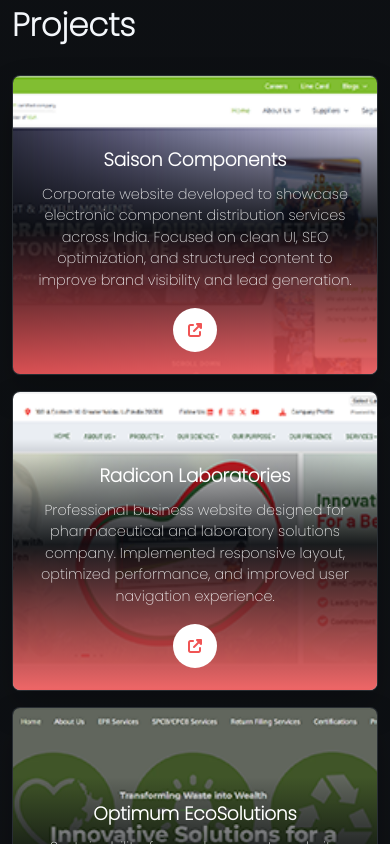
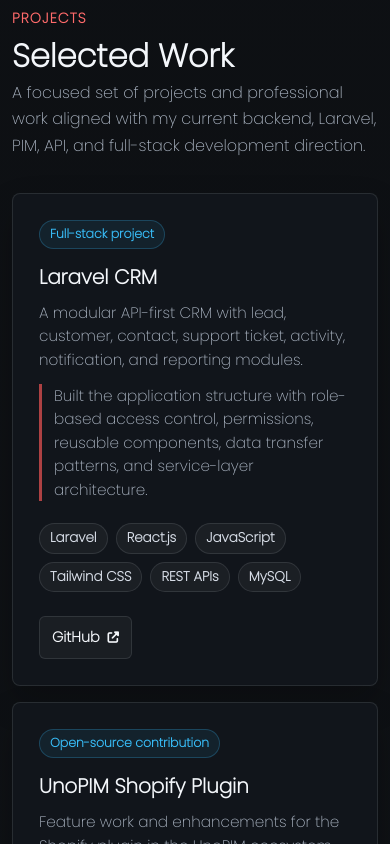
Before and after one commit to DevrajJaiswal/MyPortfolio, a React (Vite) app: page / in a window 390 px wide. Shown: the part 6000-6844 px from the top of the page. Built offline with nearby package versions, Linux system fonts and the light colour scheme.

Commit message:
feat: update projects

```diff
--- a/src/components/sections/Projects.jsx
+++ b/src/components/sections/Projects.jsx
@@ -4,55 +4,65 @@
 function Projects() {
     const projects = [
         {
-            title: "Saison Components",
-            description: "Corporate website developed to showcase electronic component distribution services across India. Focused on clean UI, SEO optimization, and structured content to improve brand visibility and lead generation.",
-            previewImage: "/images/saison.png",
-            url: "https://saisoncomponents.com"
+            title: 'Laravel CRM',
+            type: 'Full-stack project',
+            description: 'A modular API-first CRM with lead, customer, contact, support ticket, activity, notification, and reporting modules.',
+            contribution: 'Built the application structure with role-based access control, permissions, reusable components, data transfer patterns, and service-layer architecture.',
+            tags: ['Laravel', 'React.js', 'JavaScript', 'Tailwind CSS', 'REST APIs', 'MySQL'],
+            links: [
+                {
+                    label: 'GitHub',
+                    url: 'https://github.com/DevrajJaiswal/laravel-crm',
+                },
+            ],
         },
         {
-            title: "Radicon Laboratories",
-            description: "Professional business website designed for pharmaceutical and laboratory solutions company. Implemented responsive layout, optimized performance, and improved user navigation experience.",
-            previewImage: "/images/radicon.png",
-            url: "https://radiconlab.com"
+            title: 'UnoPIM Shopify Plugin',
+            type: 'Open-source contribution',
+            description: 'Feature work and enhancements for the Shopify plugin in the UnoPIM ecosystem.',
+            contribution: 'Contributed new features and improved existing plugin functionality for product data workflows.',
+            tags: ['UnoPIM', 'Shopify', 'PHP', 'Laravel', 'APIs'],
+            links: [
+                {
+                    label: 'GitHub',
+                    url: 'https://github.com/unopim/shopify-connector',
+                },
+            ],
         },
         {
-            title: "Optimum EcoSolutions",
-            description: "Sustainability-focused corporate website built with modern UI design. Enhanced digital presence with service-based structure and mobile-first responsiveness.",
-            previewImage: "/images/Optimum ecosolutions.png",
-            url: "https://optimumecosolutions.in"
+            title: 'Saison Components Website',
+            type: 'Business website',
+            description: 'Company website work focused on responsive design, performance, content updates, and user experience.',
+            contribution: 'Maintained the website, managed content, supported SEO improvements, and handled web-related technical support.',
+            tags: ['HTML', 'CSS', 'PHP', 'WordPress', 'SEO'],
+            links: [
+                {
+                    label: 'Live Site',
+                    url: 'https://saisoncomponents.com',
+                },
+            ],
         },
-        {
-            title: "Optimum Motors",
-            description: "Business website developed for automotive division under Optimum Group. Designed product showcase layout and improved digital branding with structured information flow.",
-            previewImage: "/images/Optimum motors.png",
-            url: "https://optimumgroups.in"
-        },
-        {
-            title: "News Portal",
-            description: "Full-stack News Portal built using PHP, MySQL, HTML, CSS, and Bootstrap. Features include user authentication, News post management, News category filtering, and role-based access (Admin & Normal User).",
-            previewImage: "/images/bg.jpg",
-            url: "https://github.com/DevrajJaiswal/News-Portal"
-        },
-        {
-            title: "Wroley E-Scooter",
-            description: "Modern landing page created for electric scooter brand using responsive design principles. Focused on product highlighting, smooth animations, and optimized loading performance.",
-            previewImage: "/images/Wroley e-scooter.png",
-            url: "https://wroley-e-scooter.netlify.app"
-        }
     ]
+
     return (
         <>
             <section id="projects">
                 <div className="container">
+                    <p className="section-kicker" data-aos="flip-up" data-aos-duration="1000">
+                        Projects
+                    </p>
                     <h2 className="section-title" data-aos="flip-up" data-aos-duration="1000">
-                        Projects
+                        Selected Work
                     </h2>
+                    <p className="section-intro">
+                        A focused set of projects and professional work aligned with my current
+                        backend, Laravel, PIM, API, and full-stack development direction.
+                    </p>
+
                     <div className="project-list">
-                        {
-                            projects.map((project, index) =>
-                                <ProjectCard key={index} project={project} />
-                            )
-                        }
+                        {projects.map((project) => (
+                            <ProjectCard key={project.title} project={project} />
+                        ))}
                     </div>
                 </div>
             </section>
--- a/src/components/ui/ProjectCard.jsx
+++ b/src/components/ui/ProjectCard.jsx
@@ -1,20 +1,32 @@
 import React from 'react'
-import { Link } from 'react-router-dom'
 
 function ProjectCard({ project }) {
     return (
-        <>
-            <div className="project" data-aos="fade-up" data-aos-anchor-placement="top-bottom" data-aos-offset="200">
-                <img src={project.previewImage} alt="" />
-                <div className="layer">
-                    <h3>{project.title}</h3>
-                    <div className="para">
-                        <p>{project.description}</p>
-                    </div>
-                    <Link to={project.url} target="_blank"><i className="fa-solid fa-up-right-from-square"></i></Link>
+        <article className="project" data-aos="fade-up" data-aos-anchor-placement="top-bottom" data-aos-offset="200">
+            <div className="project-content">
+                <p className="project-type">{project.type}</p>
+                <h3>{project.title}</h3>
+                <p>{project.description}</p>
+                <p className="project-contribution">{project.contribution}</p>
+
+                <ul className="skill-tags project-tags" aria-label={`${project.title} technologies`}>
+                    {project.tags.map((tag) => (
+                        <li key={tag}>{tag}</li>
+                    ))}
+                </ul>
+            </div>
+
+            {project.links.length > 0 && (
+                <div className="project-links">
+                    {project.links.map((link) => (
+                        <a key={link.url} href={link.url} target="_blank" rel="noreferrer">
+                            {link.label}
+                            <i className="fa-solid fa-up-right-from-square" aria-hidden="true"></i>
+                        </a>
+                    ))}
                 </div>
-            </div>
-        </>
+            )}
+        </article>
     )
 }
 
--- a/src/index.css
+++ b/src/index.css
@@ -702,76 +702,99 @@
 
 .project-list {
   display: grid;
-  grid-template-columns: repeat(auto-fit, minmax(min(100%, 280px), 1fr));
+  grid-template-columns: repeat(auto-fit, minmax(min(100%, 320px), 1fr));
   gap: 24px;
-  margin-top: 32px;
+  margin-top: 34px;
 }
 
 .project-list .project {
-  position: relative;
-  height: 270px;
-  overflow: hidden;
+  display: flex;
+  flex-direction: column;
+  justify-content: space-between;
+  min-height: 100%;
+  padding: 26px;
+  transition:
+    transform 180ms ease,
+    border-color 180ms ease,
+    background 180ms ease;
 }
 
-.project-list .project img {
-  width: 100%;
-  height: 100%;
-  object-fit: cover;
-  transition: transform 450ms ease;
+.project-list .project:hover {
+  transform: translateY(-5px);
+  border-color: rgba(240, 84, 84, 0.42);
+  background: var(--surface-soft);
 }
 
-.project .layer {
-  position: absolute;
-  inset: auto 0 0;
-  display: flex;
-  align-items: center;
-  justify-content: end;
-  flex-direction: column;
-  min-height: 62%;
-  padding: 22px;
-  background: linear-gradient(180deg, rgba(9, 11, 15, 0), rgba(9, 11, 15, 0.93) 42%, rgba(240, 84, 84, 0.88));
-  text-align: center;
-  transform: translateY(48%);
-  transition: transform 260ms ease;
+.project-type {
+  width: fit-content;
+  margin-bottom: 16px;
+  border: 1px solid rgba(56, 189, 248, 0.24);
+  border-radius: 999px;
+  background: rgba(56, 189, 248, 0.08);
+  color: var(--accent-cool);
+  padding: 6px 10px;
+  font-size: 0.78rem;
+  font-weight: 850;
+  line-height: 1.2;
 }
 
-.project .layer h3 {
-  color: #fff;
-  font-size: 1.15rem;
-  font-weight: 800;
+.project-content h3 {
+  color: var(--text);
+  font-size: clamp(1.25rem, 3vw, 1.55rem);
+  font-weight: 850;
+  line-height: 1.2;
 }
 
-.project .layer p {
-  margin-top: 8px;
-  color: rgba(255, 255, 255, 0.88);
-  font-size: 0.9rem;
-  line-height: 1.5;
+.project-content p:not(.project-type) {
+  margin-top: 12px;
+  color: var(--text-muted);
+  font-size: 0.95rem;
+  line-height: 1.55;
 }
 
-.project .layer a {
+.project-contribution {
+  border-left: 3px solid rgba(240, 84, 84, 0.7);
+  padding-left: 12px;
+}
+
+.project-tags {
+  margin-top: 22px;
+}
+
+.project-links {
+  display: flex;
+  flex-wrap: wrap;
+  gap: 10px;
+  margin-top: 24px;
+}
+
+.project-links a {
   display: inline-flex;
   align-items: center;
-  justify-content: center;
-  width: 44px;
-  height: 44px;
-  margin-top: 16px;
-  border-radius: 50%;
-  background: #fff;
-  color: var(--accent);
-  font-size: 1rem;
+  gap: 8px;
+  border: 1px solid var(--border);
+  border-radius: var(--radius-sm);
+  background: rgba(255, 255, 255, 0.04);
+  color: var(--text);
+  padding: 9px 12px;
+  font-size: 0.9rem;
+  font-weight: 800;
+  transition:
+    border-color 180ms ease,
+    background 180ms ease,
+    color 180ms ease;
 }
 
-.project .layer a i {
-  color: inherit;
+.project-links a:hover,
+.project-links a:focus-visible {
+  border-color: var(--accent);
+  background: rgba(240, 84, 84, 0.12);
+  color: var(--accent-strong);
 }
 
-.project:hover img {
-  transform: scale(1.06);
-}
-
-.project:hover .layer,
-.project:focus-within .layer {
-  transform: translateY(0);
+.project-links i {
+  color: inherit;
+  font-size: 0.82rem;
 }
 
 #contact .row {
@@ -1050,13 +1073,6 @@
     padding: 24px 22px;
   }
 
-  .project-list .project {
-    height: 300px;
-  }
-
-  .project .layer {
-    transform: translateY(0);
-  }
 }
 
 @media only screen and (max-width: 420px) {
```
